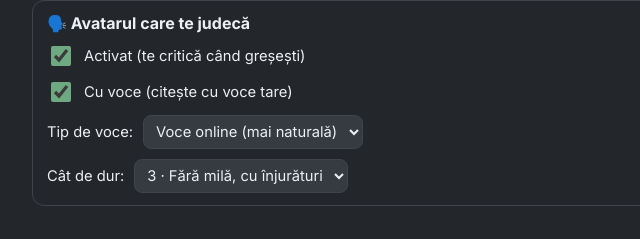
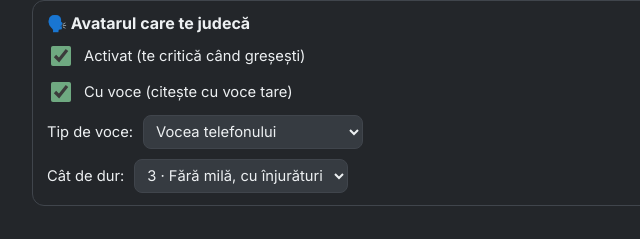
Before and after one commit to mariusnazaria/Teste-traumatologie, a plain HTML site: page index.html in a window 1280 px wide. Shown: the part 473-712 px from the top of the page, 248-888 px from the left. Drawn offline with Linux system fonts and the light colour scheme.

Commit message:
Avatar: vocea telefonului implicit
Co-Authored-By: Claude Sonnet 5.5 <noreply@anthropic.com>
Claude-Session: https://claude.ai/code/session_016HHCo5AeoYQtuGCsr9eYAA

```diff
--- a/index.html
+++ b/index.html
@@ -1312,7 +1312,7 @@ document.getElementById("btn-flags-clear-all").addEventListener("click", () => {
 // AVATAR (critică amuzantă când greșești)
 // ---------------------------------------------------------------------
 const AV_KEY = FLAGS_KEY.replace("flags", "avatar");
-let avCfg = { on: true, voice: true, level: 3, engine: "google" };
+let avCfg = { on: true, voice: true, level: 3, engine: "device" };
 try { const r = localStorage.getItem(AV_KEY); if (r) Object.assign(avCfg, JSON.parse(r)); } catch (e) {}
 function avSave() { try { localStorage.setItem(AV_KEY, JSON.stringify(avCfg)); } catch (e) {} }
 function pick(a) { return a[Math.floor(Math.random() * a.length)]; }
```
